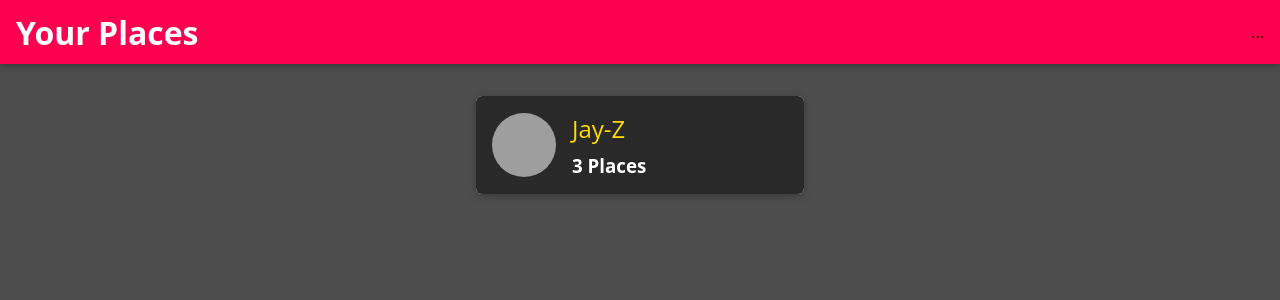
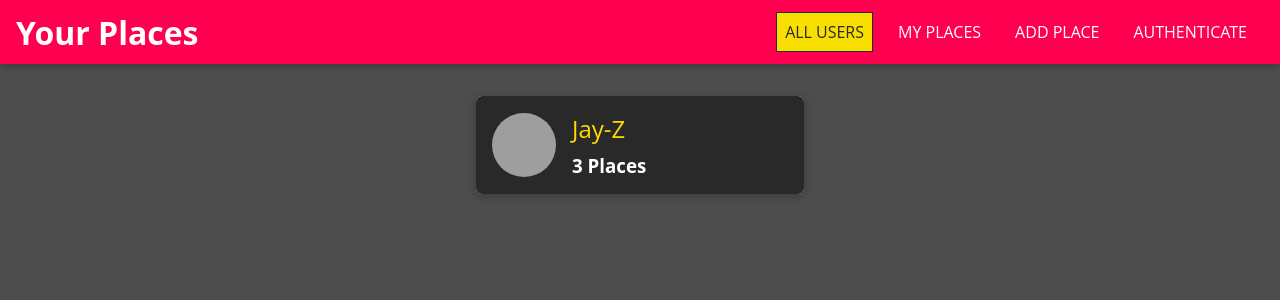
Before and after one commit to MediMESS/places-sharing-FrontEnd, a React (Create React App) app: page / in a window 1280 px wide. Shown: the top 300 px of the page. Built offline with nearby package versions, Linux system fonts and the light colour scheme; grey boxes are pictures that could not be loaded.

Commit message:
style(navigation): incorporate links component in the MainNavigation

```diff
--- a/src/shared/components/Navigation/MainNavigation.css
+++ b/src/shared/components/Navigation/MainNavigation.css
@@ -29,3 +29,8 @@
     display: none;
   }
 }
+@media (min-width: 200px) {
+  .main-navigation__menu-btn {
+    display: none;
+  }
+}
--- a/src/shared/components/Navigation/MainNavigation.js
+++ b/src/shared/components/Navigation/MainNavigation.js
@@ -1,6 +1,7 @@
 import React from "react";
 import { Link } from "react-router-dom";
 
+import NavLinks from "./NavLinks";
 import "./MainNavigation.css";
 import MainHeader from "./MainHeader";
 const MainNavigation = () => {
@@ -14,7 +15,9 @@
       <h1 className="main-navigation__title">
         <Link to="/">Your Places</Link>
       </h1>
-      <nav>...</nav>
+      <nav>
+        <NavLinks />
+      </nav>
     </MainHeader>
   );
 };
```
